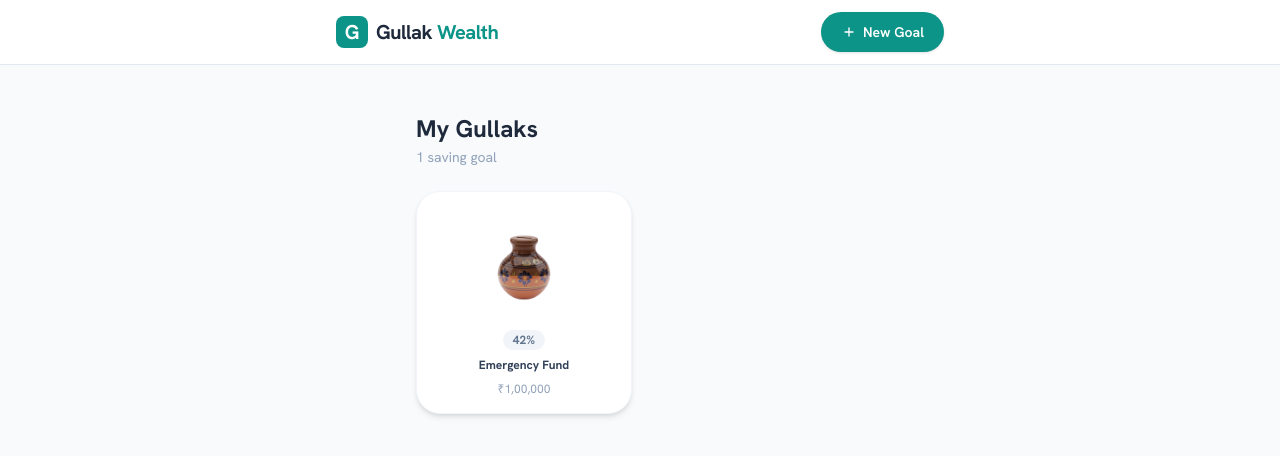
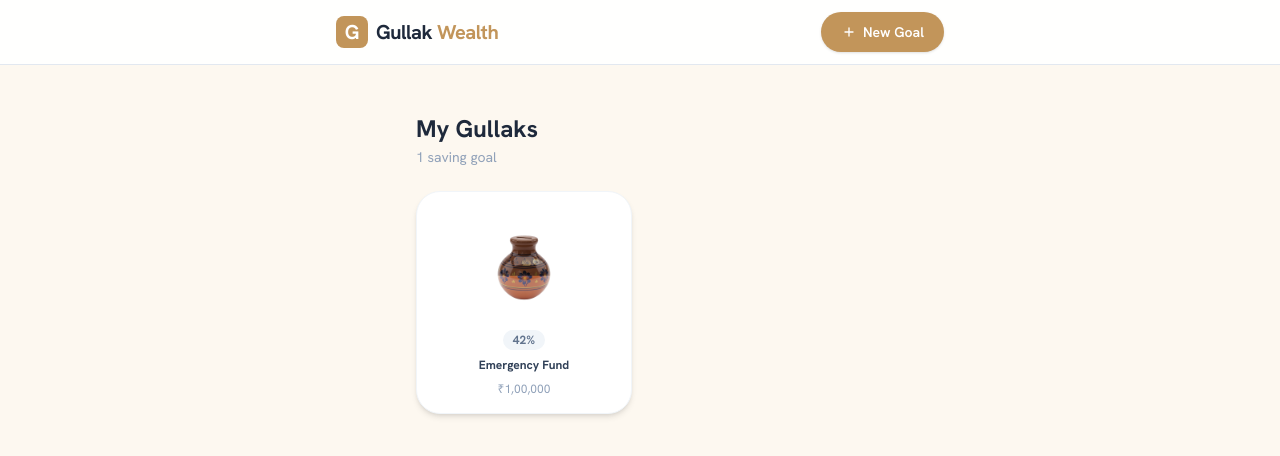
Before and after one commit to hitesh314/gullak-app, a Next.js app: page / in a window 1280 px wide. Shown: the top 456 px of the page. Built offline with nearby package versions, Linux system fonts and the light colour scheme.

Commit message:
feat: change primary color theme to sand
Co-authored-by: Cursor <cursoragent@cursor.com>

```diff
--- a/app/globals.css
+++ b/app/globals.css
@@ -1,10 +1,16 @@
 @import "tailwindcss";
 
 @theme {
-  --color-teal-600: #0d9488;
-  --color-teal-700: #0f766e;
+  --color-teal-600: #C2955A;
+  --color-teal-700: #A67840;
+  --color-teal-500: #D4AA72;
+  --color-teal-400: #E2C48E;
+  --color-teal-300: #EDD9B0;
+  --color-teal-200: #F3E6CC;
+  --color-teal-100: #FAF3E6;
+  --color-teal-50:  #FDF8F0;
   --color-slate-800: #1e293b;
-  --color-slate-50: #f8fafc;
+  --color-slate-50: #fdf8f0;
 }
 
 *, *::before, *::after {
--- a/app/page.tsx
+++ b/app/page.tsx
@@ -136,7 +136,7 @@ function Gullak({ pct, coinAction }: { pct: number; coinAction: "insert" | "remo
 }
 
 function _OldGullak({ pct }: { pct: number }) {
-  const fillColor = pct < 40 ? "#fb923c" : pct < 75 ? "#14b8a6" : "#10b981";
+  const fillColor = pct < 40 ? "#fb923c" : pct < 75 ? "#C2955A" : "#10b981";
   const fillY = 340 - Math.round((pct / 100) * 240);
 
   return (
@@ -418,7 +418,7 @@ function ProgressChart({ goal }: { goal: Goal }) {
 
         {/* Expected line (dashed teal) */}
         {expPts && (
-          <polyline points={expPts} fill="none" stroke="#14b8a6" strokeWidth="2" strokeDasharray="5 3" strokeLinecap="round" strokeLinejoin="round" />
+          <polyline points={expPts} fill="none" stroke="#C2955A" strokeWidth="2" strokeDasharray="5 3" strokeLinecap="round" strokeLinejoin="round" />
         )}
 
         {/* Actual line (solid orange→green) */}
@@ -457,7 +457,7 @@ function ProgressChart({ goal }: { goal: Goal }) {
       {/* Legend */}
       <div className="flex items-center gap-4 justify-center mt-1">
         <div className="flex items-center gap-1.5">
-          <svg width="20" height="6"><line x1="0" y1="3" x2="20" y2="3" stroke="#14b8a6" strokeWidth="2" strokeDasharray="4 2" /></svg>
+          <svg width="20" height="6"><line x1="0" y1="3" x2="20" y2="3" stroke="#C2955A" strokeWidth="2" strokeDasharray="4 2" /></svg>
           <span className="text-xs text-slate-500">Expected</span>
         </div>
         <div className="flex items-center gap-1.5">
@@ -544,11 +544,11 @@ function InlineAmountInput({
             className="flex items-center justify-center transition-all duration-150 w-full h-full"
             style={{
               clipPath: "polygon(0 0, calc(100% - 22px) 0, 100% 50%, calc(100% - 22px) 100%, 0 100%)",
-              background: addReady ? "#0d9488" : `rgba(20,184,166,${0.12 + addPct * 0.75})`,
+              background: addReady ? "#C2955A" : `rgba(194,149,90,${0.12 + addPct * 0.75})`,
             }}
           >
             <span className="font-bold text-2xl pr-4"
-              style={{ color: addReady ? "#fff" : `rgba(15,118,110,${0.5 + addPct * 0.5})` }}>
+              style={{ color: addReady ? "#fff" : `rgba(166,120,64,${0.5 + addPct * 0.5})` }}>
               +
             </span>
           </div>
@@ -688,7 +688,7 @@ function GullakFlipCard({
   const targetAmount = goal?.targetAmount ?? 1;
   const remaining = Math.max(0, targetAmount - savedAmount);
   const fillPct = Math.min(100, pct);
-  const barColor = fillPct < 40 ? "#fb923c" : fillPct < 75 ? "#14b8a6" : "#10b981";
+  const barColor = fillPct < 40 ? "#fb923c" : fillPct < 75 ? "#C2955A" : "#10b981";
 
   return (
     <>
```
